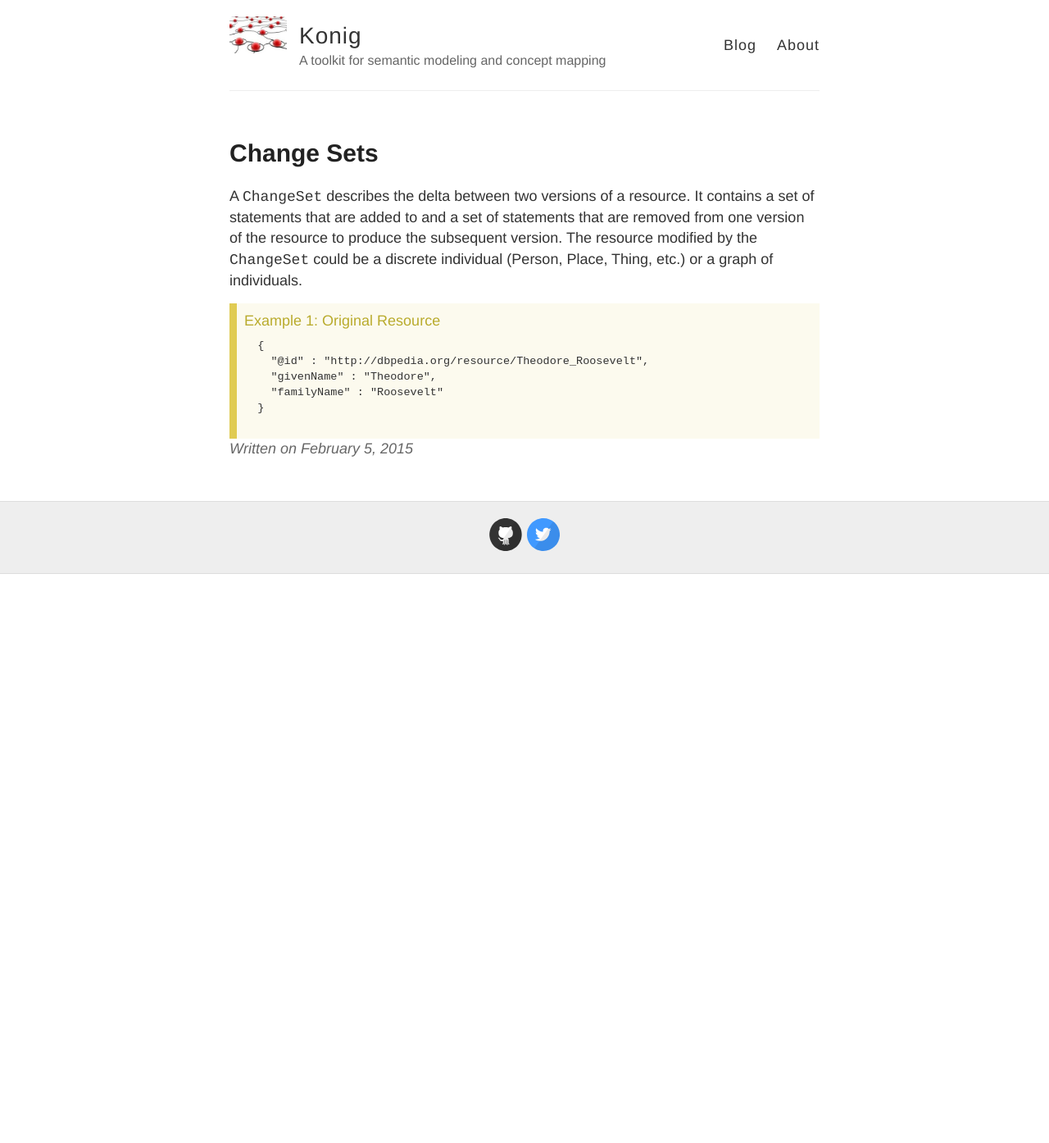
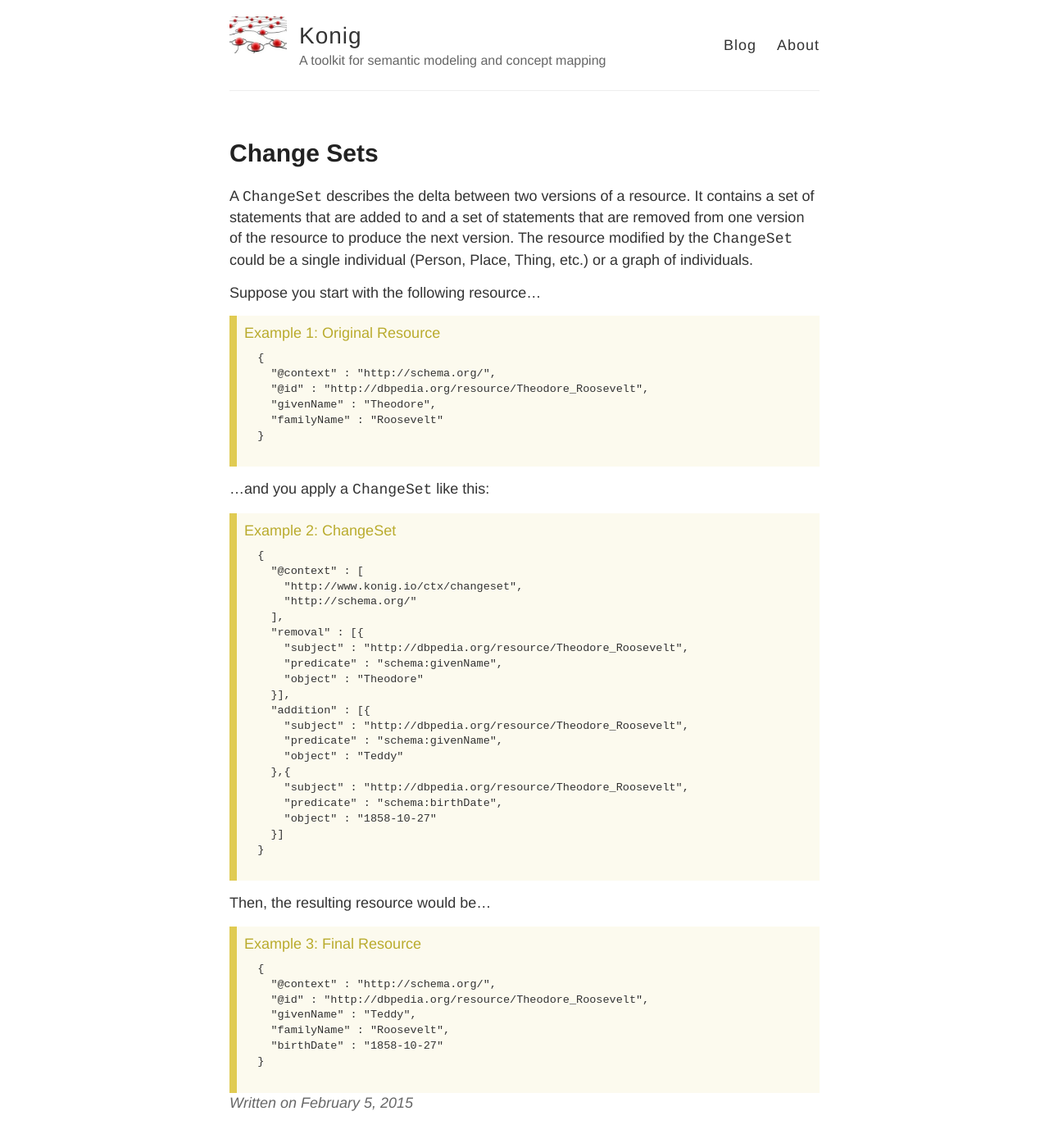
Before and after one commit to konigio/konigio.github.io, a Jekyll site: the page built from _posts/2015-02-05-Change-Sets.md, in a window 1280 px wide and 1400 px high. Shown: the top 1394 px of the window at 82% size. Built offline with Jekyll 4.4.1, drawn with Linux system fonts in a browser that asks for light colours; Markdown is read by kramdown in place of the engine named in the settings.

Commit message:
Updated ChangeSet

```diff
--- a/_posts/2015-02-05-Change-Sets.md
+++ b/_posts/2015-02-05-Change-Sets.md
@@ -5,17 +5,61 @@ title: Change Sets
 
 A `ChangeSet` describes the delta between two versions of a resource.  It contains a set of statements
 that are added to and a set of statements that are removed from one version of the resource to produce the
-subsequent version.  The resource modified by the `ChangeSet` could be a discrete individual (Person,
+next version.  The resource modified by the `ChangeSet` could be a single individual (Person,
 Place, Thing, etc.) or a graph of individuals.
 
-
+Suppose you start with the following resource...
 <div class="example">
 	<div class="example-title">Original Resource</div>
 	<pre class="json">
   {
+    "@context" : "http://schema.org/",
     "@id" : "http://dbpedia.org/resource/Theodore_Roosevelt",
     "givenName" : "Theodore",
     "familyName" : "Roosevelt"
   }
 	</pre>
 </div>
+
+...and you apply a `ChangeSet` like this:
+
+<div class="example">
+  <div class="example-title">ChangeSet</div>
+  <pre class="json">
+  {
+    "@context" : [
+      "http://www.konig.io/ctx/changeset",
+      "http://schema.org/"
+    ],
+    "removal" : [{
+      "subject" : "http://dbpedia.org/resource/Theodore_Roosevelt",
+      "predicate" : "schema:givenName",
+      "object" : "Theodore"
+    }],
+    "addition" : [{
+      "subject" : "http://dbpedia.org/resource/Theodore_Roosevelt",
+      "predicate" : "schema:givenName",
+      "object" : "Teddy"
+    },{
+      "subject" : "http://dbpedia.org/resource/Theodore_Roosevelt",
+      "predicate" : "schema:birthDate",
+      "object" : "1858-10-27"
+    }]
+  }
+  </pre>
+</div>
+
+Then, the resulting resource would be...
+
+<div class="example">
+  <div class="example-title">Final Resource</div>
+  <pre class="json">
+  {
+    "@context" : "http://schema.org/",
+    "@id" : "http://dbpedia.org/resource/Theodore_Roosevelt",
+    "givenName" : "Teddy",
+    "familyName" : "Roosevelt",
+    "birthDate" : "1858-10-27"
+  }
+  </pre>
+</div>
```
